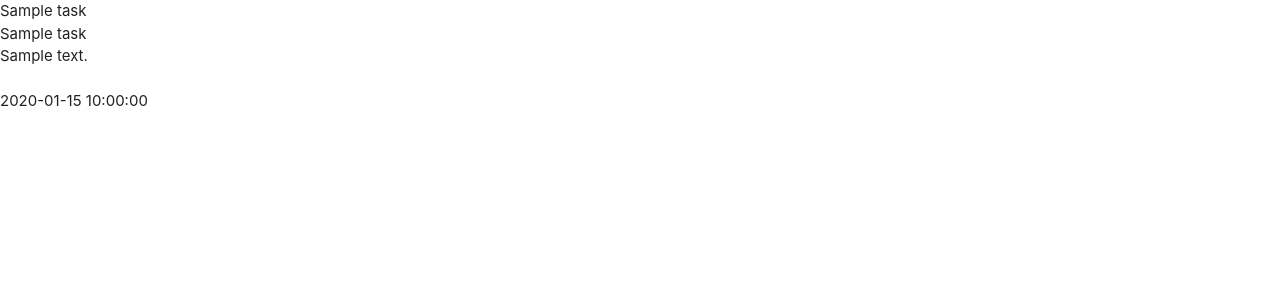
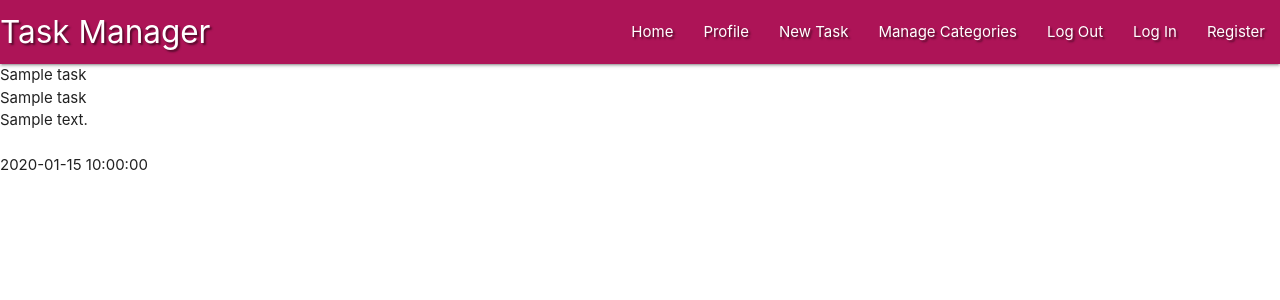
Before and after one commit to johnston9/flask-task-manager, a Flask app: page / in a window 1280 px wide. Shown: the top 300 px of the page. Run offline with Flask 2, Linux system fonts and the light colour scheme; a database or web service that is not in the repository returns one stand-in record (values such as "Sample title"); some libraries are stand-ins or nearby versions.

Commit message:
Added nav

```diff
--- a/static/css/style.css
+++ b/static/css/style.css
@@ -0,0 +1,3 @@
+.text-shadow {
+    text-shadow: 2px 2px 2px rgba(0, 0, 0, 0.5);
+}
--- a/templates/base.html
+++ b/templates/base.html
@@ -14,6 +14,36 @@
 
 <body>
 
+    <header>
+        <!--Top Navbar-->
+        <nav class="nav-extended text-shadow pink darken-3">
+            <div class="nav-wrapper">
+            <a href="#!" class="brand-logo">Task Manager</a>
+            <a href="#" data-target="mobile-demo" class="sidenav-trigger"><i class="fas fa-bars"></i></a>
+            <ul class="right hide-on-med-and-down">
+                <li><a href="#">Home</a></li>
+                <li><a href="#">Profile</a></li>
+				<li><a href="#">New Task</a></li>
+                <li><a href="#">Manage Categories</a></li>
+				<li><a href="#">Log Out</a></li>
+				<li><a href="#">Log In</a></li>
+				<li><a href="#">Register</a></li>
+            </ul>
+            </div>
+        </nav>
+
+        <!--Mobile sidenav-->
+        <ul class="sidenav" id="mobile-demo">
+            <li><a href="#">Home</a></li>
+            <li><a href="#">Profile</a></li>
+			<li><a href="#">New Task</a></li>
+            <li><a href="#">Manage Categories</a></li>
+			<li><a href="#">Log Out</a></li>
+			<li><a href="#">Log In</a></li>
+			<li><a href="#">Register</a></li>
+        </ul>
+    </header>
+
     {% block content %}
     {% endblock %}
 
```
